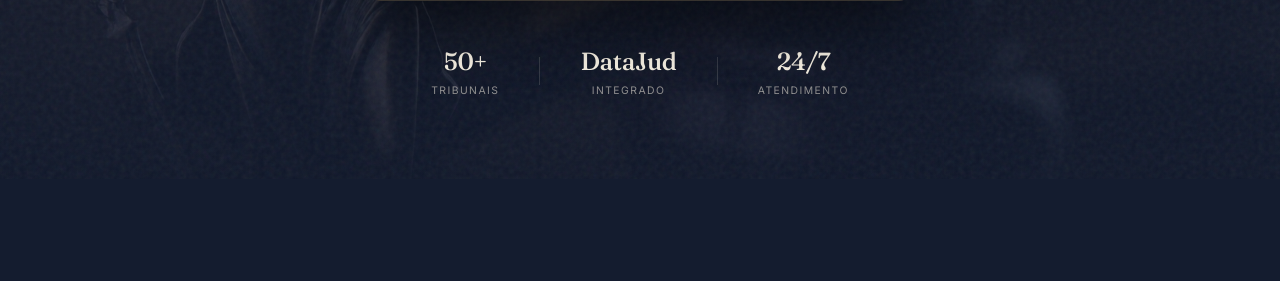
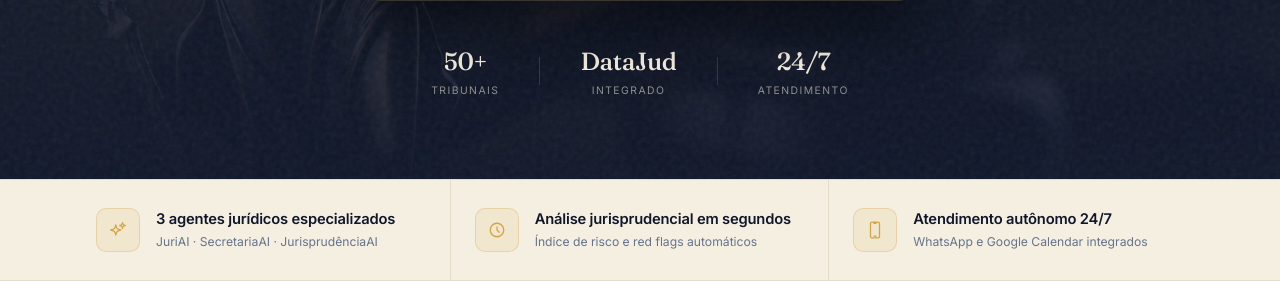
Before and after one commit to yagosamu/juri_ai, a Django app: page / in a window 1280 px wide. Shown: the part 838-1119 px from the top of the page. Before the commit the page ends 976 px from the top, so only its background shows below. Run offline with Django 5.2, Linux system fonts and the light colour scheme; some libraries are stand-ins or nearby versions.

Commit message:
feat(landing): section 03 stats strip

```diff
--- a/templates/home.html
+++ b/templates/home.html
@@ -129,6 +129,20 @@
     .hero-stats .stat .num { font-family: 'Fraunces', serif; font-weight: 500; font-size: 1.55rem; letter-spacing: -.015em; color: var(--cream); }
     .hero-stats .stat .lbl { font-size: .65rem; letter-spacing: .14em; text-transform: uppercase; opacity: .55; margin-top: 3px; }
     .hero-stats .sep { width: 1px; height: 28px; background: rgba(245,239,226,.15); }
+
+    .stats-strip { background: var(--cream); border-top: 1px solid #e3dcc8; border-bottom: 1px solid #e3dcc8; }
+    .stats-strip-inner { max-width: 1200px; margin: 0 auto; padding: 0 2rem; display: grid; grid-template-columns: repeat(3, 1fr); }
+    .stat-cell { padding: 1.75rem 1.5rem; display: flex; align-items: center; gap: 1rem; border-right: 1px solid #e3dcc8; }
+    .stat-cell:last-child { border-right: 0; }
+    .stat-icon { width: 44px; height: 44px; border-radius: 10px; background: rgba(212,165,71,.12); border: 1px solid rgba(212,165,71,.3); display: flex; align-items: center; justify-content: center; color: var(--gold); flex-shrink: 0; }
+    .stat-title { font-size: .92rem; font-weight: 600; letter-spacing: -.012em; color: var(--text-light); }
+    .stat-meta { font-size: .76rem; color: var(--text-muted); margin-top: 3px; font-weight: 400; }
+
+    @media (max-width: 768px) {
+      .stats-strip-inner { grid-template-columns: 1fr; }
+      .stat-cell { border-right: 0; border-bottom: 1px solid #e3dcc8; }
+      .stat-cell:last-child { border-bottom: 0; }
+    }
   </style>
 </head>
 
@@ -204,6 +218,37 @@
 </section>
 
   <!-- ═══ 03 · STATS STRIP ═══ -->
+<section class="stats-strip">
+  <div class="stats-strip-inner">
+    <div class="stat-cell">
+      <div class="stat-icon">
+        <svg width="18" height="18" fill="none" viewBox="0 0 24 24" stroke="currentColor" stroke-width="1.75"><path stroke-linecap="round" stroke-linejoin="round" d="M9.813 15.904L9 18.75l-.813-2.846a4.5 4.5 0 00-3.09-3.09L2.25 12l2.846-.813a4.5 4.5 0 003.09-3.09L9 5.25l.813 2.846a4.5 4.5 0 003.09 3.09L15.75 12l-2.846.813a4.5 4.5 0 00-3.09 3.09zM18.259 8.715L18 9.75l-.259-1.035a3.375 3.375 0 00-2.455-2.456L14.25 6l1.036-.259a3.375 3.375 0 002.455-2.456L18 2.25l.259 1.035a3.375 3.375 0 002.456 2.456L21.75 6l-1.035.259a3.375 3.375 0 00-2.456 2.456z"/></svg>
+      </div>
+      <div>
+        <div class="stat-title">3 agentes jurídicos especializados</div>
+        <div class="stat-meta">JuriAI · SecretariaAI · JurisprudênciaAI</div>
+      </div>
+    </div>
+    <div class="stat-cell">
+      <div class="stat-icon">
+        <svg width="18" height="18" fill="none" viewBox="0 0 24 24" stroke="currentColor" stroke-width="1.75"><path stroke-linecap="round" stroke-linejoin="round" d="M12 8v4l3 3m6-3a9 9 0 11-18 0 9 9 0 0118 0z"/></svg>
+      </div>
+      <div>
+        <div class="stat-title">Análise jurisprudencial em segundos</div>
+        <div class="stat-meta">Índice de risco e red flags automáticos</div>
+      </div>
+    </div>
+    <div class="stat-cell">
+      <div class="stat-icon">
+        <svg width="18" height="18" fill="none" viewBox="0 0 24 24" stroke="currentColor" stroke-width="1.75"><path stroke-linecap="round" stroke-linejoin="round" d="M10.5 1.5H8.25A2.25 2.25 0 006 3.75v16.5a2.25 2.25 0 002.25 2.25h7.5A2.25 2.25 0 0018 20.25V3.75a2.25 2.25 0 00-2.25-2.25H13.5m-3 0V3h3V1.5m-3 0h3m-3 18.75h3"/></svg>
+      </div>
+      <div>
+        <div class="stat-title">Atendimento autônomo 24/7</div>
+        <div class="stat-meta">WhatsApp e Google Calendar integrados</div>
+      </div>
+    </div>
+  </div>
+</section>
 
   <!-- ═══ 04 · TRÊS PILARES ═══ -->
 
```
